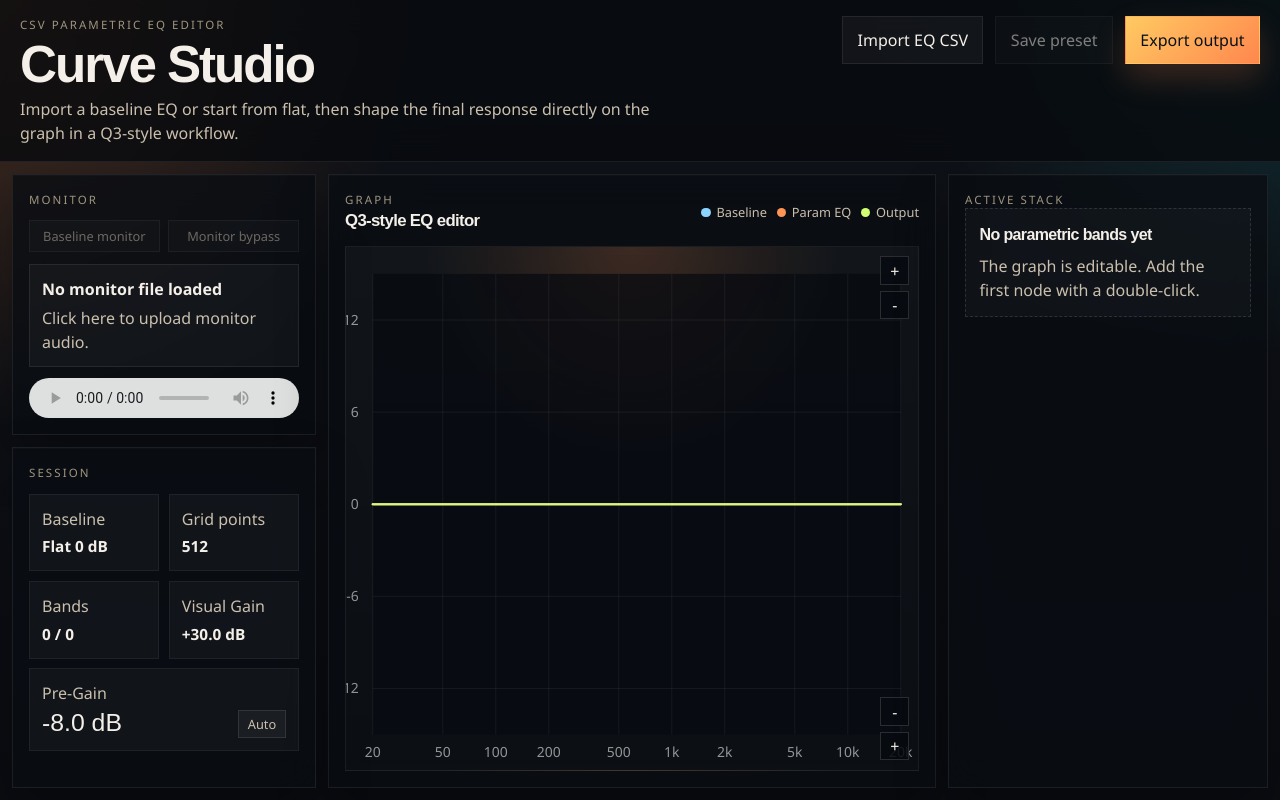
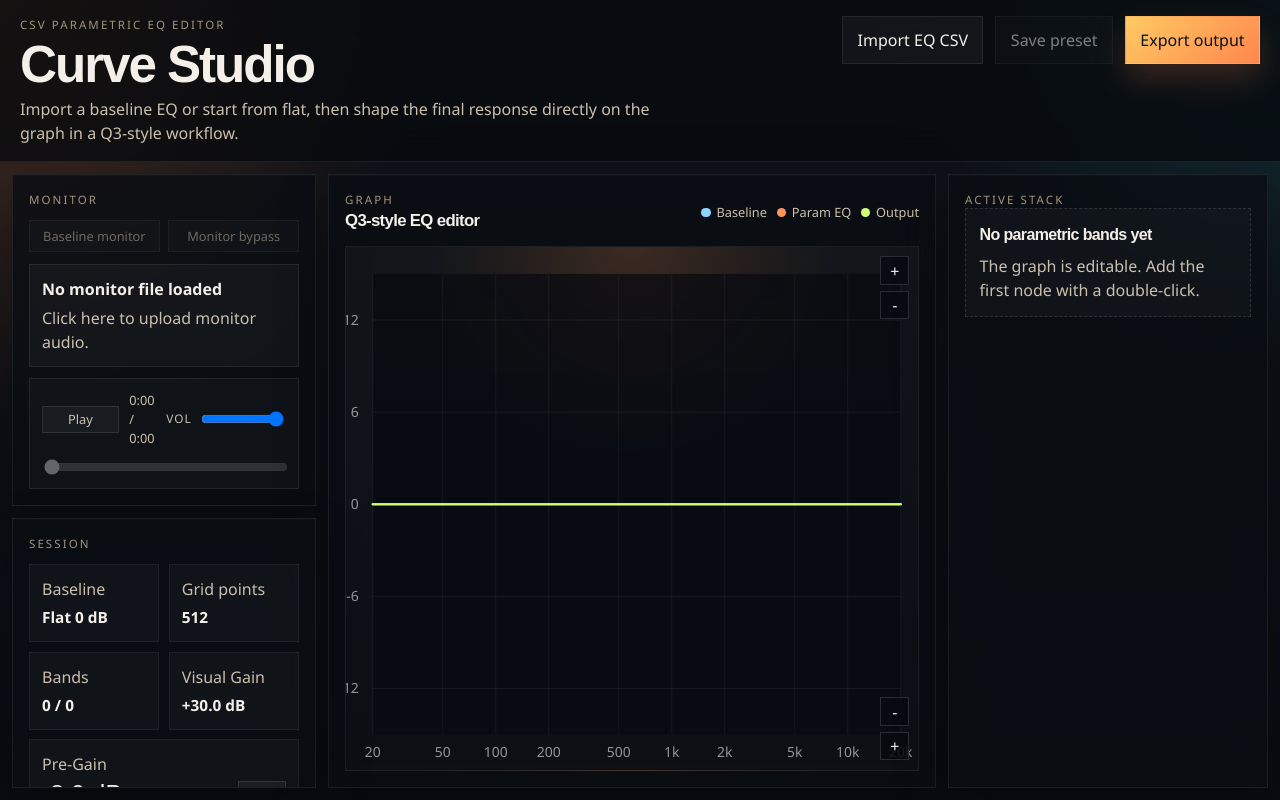
Before and after one commit to ARPO35/csv-equalizer, a React (Vite) app: page / in a window 1280 px wide. Built offline with nearby package versions, Linux system fonts and the light colour scheme.

Commit message:
feat(monitor): replace native audio controls with styled player

```diff
--- a/src/App.css
+++ b/src/App.css
@@ -282,10 +282,61 @@
   background: rgba(255, 205, 98, 0.08);
 }
 
+.monitor-player-shell {
+  display: grid;
+  gap: 0.55rem;
+  padding: 0.7rem 0.75rem;
+  border: 1px solid rgba(255, 255, 255, 0.08);
+  background: rgba(255, 255, 255, 0.025);
+}
+
+.monitor-player-header {
+  display: grid;
+  grid-template-columns: auto minmax(0, 1fr) auto;
+  align-items: center;
+  gap: 0.65rem;
+}
+
+.monitor-play-toggle {
+  min-width: 4.8rem;
+}
+
+.monitor-time-readout {
+  justify-self: center;
+  color: var(--muted-strong);
+  font-size: 0.8rem;
+  font-variant-numeric: tabular-nums;
+}
+
+.monitor-volume-control {
+  display: inline-flex;
+  align-items: center;
+  gap: 0.45rem;
+  color: var(--muted-strong);
+  font-size: 0.74rem;
+  text-transform: uppercase;
+  letter-spacing: 0.08em;
+}
+
+.monitor-volume-control input {
+  width: 5.2rem;
+}
+
+.monitor-seek {
+  width: 100%;
+}
+
+.monitor-seek:disabled {
+  opacity: 0.45;
+  cursor: not-allowed;
+}
+
 .monitor-player {
-  width: 100%;
-  height: 2.5rem;
-  filter: saturate(0.85) brightness(0.92);
+  position: absolute;
+  width: 1px;
+  height: 1px;
+  opacity: 0;
+  pointer-events: none;
 }
 
 .stage {
@@ -780,4 +831,17 @@
   .band-popover.is-right {
     transform: translate(-50%, 1rem);
   }
+
+  .monitor-player-header {
+    grid-template-columns: 1fr;
+    justify-items: stretch;
+  }
+
+  .monitor-time-readout {
+    justify-self: start;
+  }
+
+  .monitor-volume-control {
+    justify-content: space-between;
+  }
 }
--- a/src/App.tsx
+++ b/src/App.tsx
@@ -28,6 +28,16 @@ function formatDb(value: number) {
   return `${value >= 0 ? '+' : ''}${value.toFixed(1)} dB`
 }
 
+function formatTime(totalSeconds: number) {
+  if (!Number.isFinite(totalSeconds) || totalSeconds < 0) {
+    return '0:00'
+  }
+
+  const minutes = Math.floor(totalSeconds / 60)
+  const seconds = Math.floor(totalSeconds % 60)
+  return `${minutes}:${seconds.toString().padStart(2, '0')}`
+}
+
 function EditorShell() {
   const curveInputRef = useRef<HTMLInputElement | null>(null)
   const audioInputRef = useRef<HTMLInputElement | null>(null)
@@ -42,6 +52,10 @@ function EditorShell() {
   const [visualGainDraft, setVisualGainDraft] = useState('')
   const [isEditingGridPoints, setIsEditingGridPoints] = useState(false)
   const [gridPointDraft, setGridPointDraft] = useState('')
+  const [monitorDurationSec, setMonitorDurationSec] = useState(0)
+  const [monitorCurrentTimeSec, setMonitorCurrentTimeSec] = useState(0)
+  const [monitorVolume, setMonitorVolume] = useState(1)
+  const [isMonitorPlaying, setIsMonitorPlaying] = useState(false)
   const { appliedBands, flushAppliedBands, markNextBandChange } = useAppliedBands(
     state.bands,
   )
@@ -230,6 +244,94 @@ function EditorShell() {
     audioElement.src = audioObjectUrlRef.current
     audioElement.load()
   }, [audioElement])
+
+  useEffect(() => {
+    if (!audioElement) {
+      return
+    }
+
+    const syncFromElement = () => {
+      const nextDuration = Number.isFinite(audioElement.duration) ? audioElement.duration : 0
+      const nextTime = Number.isFinite(audioElement.currentTime) ? audioElement.currentTime : 0
+      const nextVolume = Number.isFinite(audioElement.volume) ? audioElement.volume : 1
+      setMonitorDurationSec(Math.max(0, nextDuration))
+      setMonitorCurrentTimeSec(Math.max(0, nextTime))
+      setMonitorVolume(Math.min(1, Math.max(0, nextVolume)))
+      setIsMonitorPlaying(!audioElement.paused && !audioElement.ended)
+    }
+
+    syncFromElement()
+    const events = [
+      'loadedmetadata',
+      'durationchange',
+      'timeupdate',
+      'play',
+      'pause',
+      'ended',
+      'volumechange',
+    ] as const
+    for (const eventName of events) {
+      audioElement.addEventListener(eventName, syncFromElement)
+    }
+
+    return () => {
+      for (const eventName of events) {
+        audioElement.removeEventListener(eventName, syncFromElement)
+      }
+    }
+  }, [audioElement])
+
+  async function handleToggleMonitorPlayback() {
+    if (!audioElement) {
+      return
+    }
+
+    if (!state.audioFileName) {
+      handleAudioUploadClick()
+      return
+    }
+
+    if (audioElement.paused) {
+      try {
+        await audioElement.play()
+      } catch {
+        // Ignore autoplay/user-gesture failures and keep UI responsive.
+      }
+      return
+    }
+
+    audioElement.pause()
+  }
+
+  function handleMonitorSeekChange(event: ChangeEvent<HTMLInputElement>) {
+    if (!audioElement || monitorDurationSec <= 0) {
+      return
+    }
+
+    const nextTime = Number(event.target.value)
+    if (Number.isNaN(nextTime)) {
+      return
+    }
+
+    const boundedTime = Math.min(monitorDurationSec, Math.max(0, nextTime))
+    audioElement.currentTime = boundedTime
+    setMonitorCurrentTimeSec(boundedTime)
+  }
+
+  function handleMonitorVolumeChange(event: ChangeEvent<HTMLInputElement>) {
+    if (!audioElement) {
+      return
+    }
+
+    const nextVolume = Number(event.target.value)
+    if (Number.isNaN(nextVolume)) {
+      return
+    }
+
+    const boundedVolume = Math.min(1, Math.max(0, nextVolume))
+    audioElement.volume = boundedVolume
+    setMonitorVolume(boundedVolume)
+  }
 
   function updateBand(nextBand: EqBand, mode: BandUpdateMode) {
     const currentBand = state.bands.find((band) => band.id === nextBand.id)
@@ -454,12 +556,45 @@ function EditorShell() {
                 </p>
               </button>
 
-              <audio
-                ref={setAudioElement}
-                className="monitor-player"
-                controls
-                preload="metadata"
-              />
+              <div className="monitor-player-shell">
+                <div className="monitor-player-header">
+                  <button
+                    type="button"
+                    className={`chip-button monitor-play-toggle ${isMonitorPlaying ? 'is-active' : ''}`}
+                    onClick={() => void handleToggleMonitorPlayback()}
+                  >
+                    {isMonitorPlaying ? 'Pause' : 'Play'}
+                  </button>
+                  <div className="monitor-time-readout">
+                    {formatTime(monitorCurrentTimeSec)} / {formatTime(monitorDurationSec)}
+                  </div>
+                  <label className="monitor-volume-control">
+                    <span>Vol</span>
+                    <input
+                      aria-label="Monitor volume"
+                      type="range"
+                      min={0}
+                      max={1}
+                      step={0.01}
+                      value={monitorVolume}
+                      onChange={handleMonitorVolumeChange}
+                    />
+                  </label>
+                </div>
+                <input
+                  className="monitor-seek"
+                  aria-label="Monitor position"
+                  type="range"
+                  min={0}
+                  max={monitorDurationSec > 0 ? monitorDurationSec : 0}
+                  step={0.01}
+                  value={monitorDurationSec > 0 ? Math.min(monitorCurrentTimeSec, monitorDurationSec) : 0}
+                  disabled={!state.audioFileName || monitorDurationSec <= 0}
+                  onChange={handleMonitorSeekChange}
+                />
+              </div>
+
+              <audio ref={setAudioElement} className="monitor-player" preload="metadata" />
             </div>
           </section>
 
```
Also changed, not shown: 1 other file (tests, documents, lock files or other folders).
